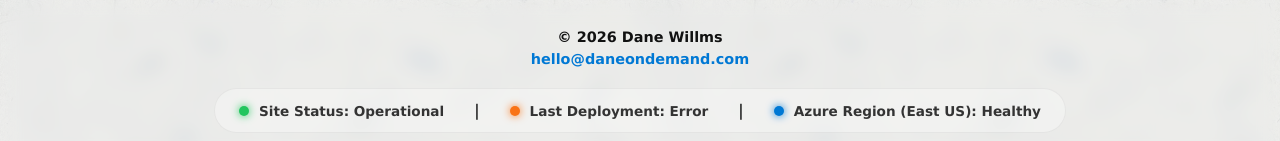
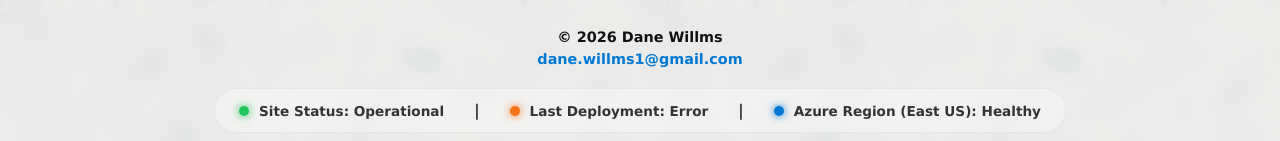
Before and after one commit to Dane139/cloud-resume-challenge, a React (Vite) app in the folder frontend/: page / in a window 1280 px wide. Shown: the part 1825-1966 px from the top of the page. Built offline with nearby package versions, Linux system fonts and the light colour scheme; no server answers.

Commit message:
Updated email link on footer

```diff
--- a/frontend/src/components/Footer.jsx
+++ b/frontend/src/components/Footer.jsx
@@ -24,8 +24,8 @@ const Footer = () => {
             <div className="footer_content">
                 <div className="footer_info">
                     <p>© {currentYear} Dane Willms</p>
-                    <a href="mailto:hello@daneondemand.com?subject=Reaching out from daneondemand.com" className="footer_email">
-                        hello@daneondemand.com
+                    <a href="mailto:dane.willms1@gmail.com?subject=Reaching out from daneondemand.com" className="footer_email">
+                        dane.willms1@gmail.com
                     </a>
                 </div>
 
```
